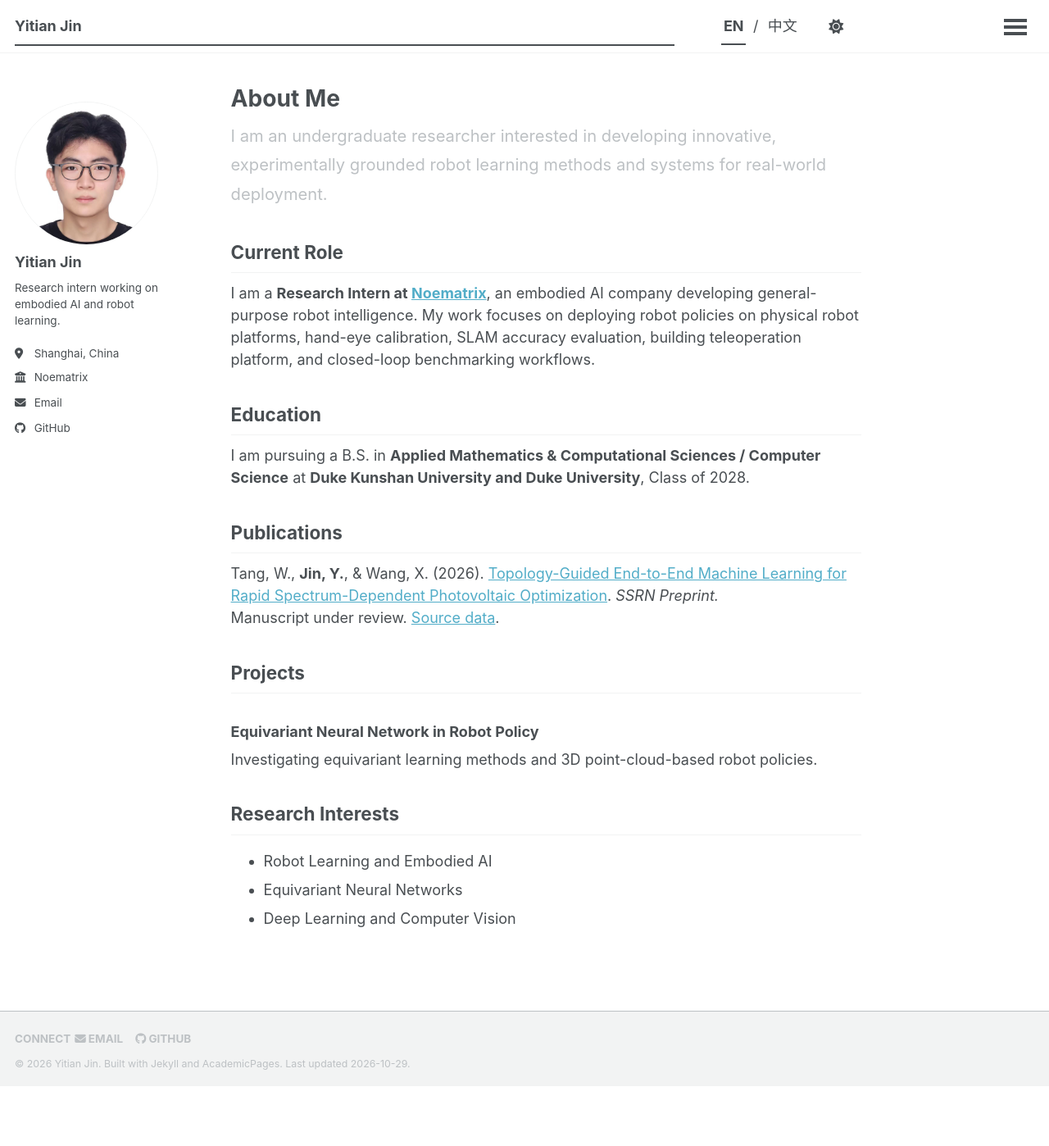
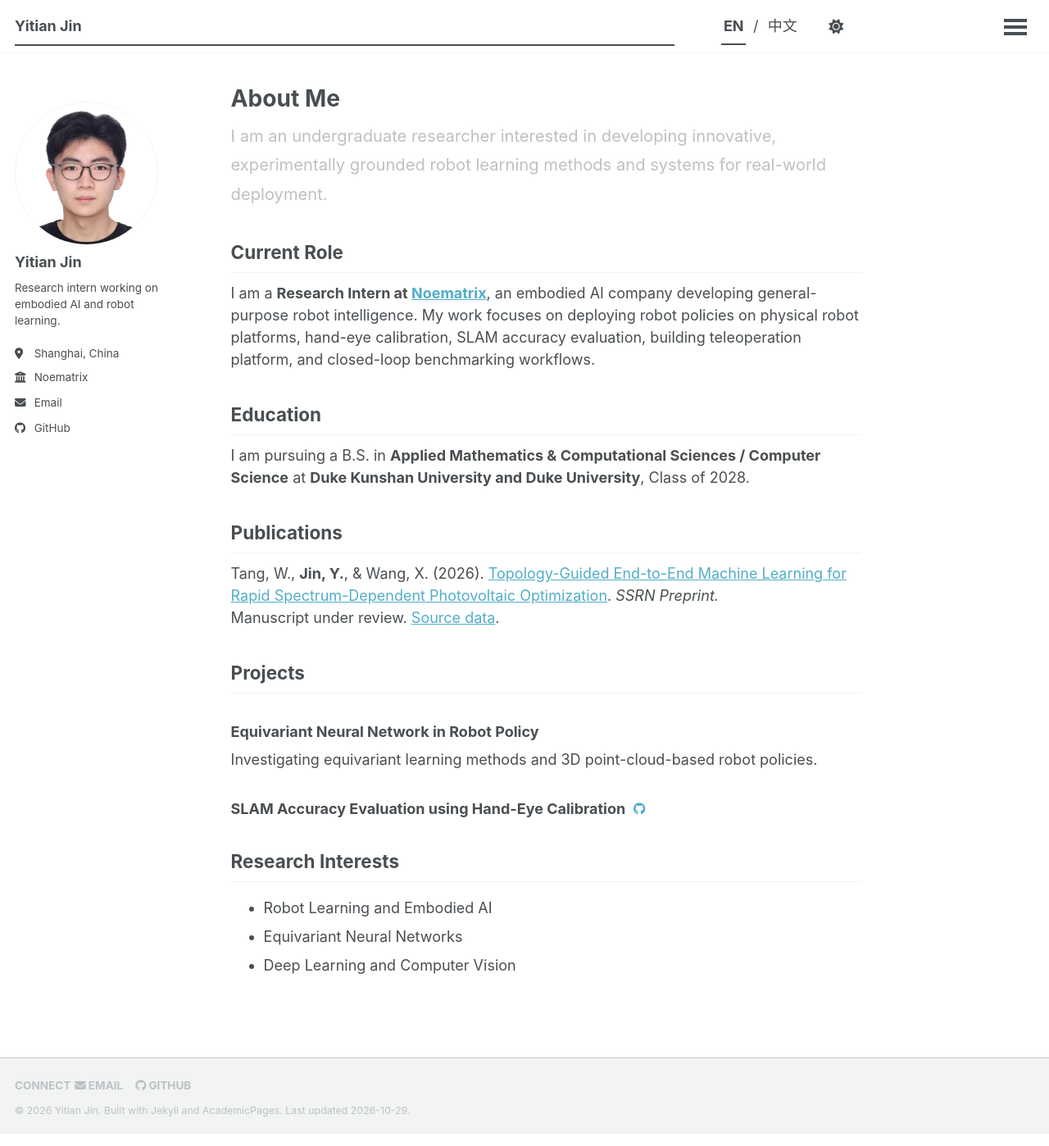
Before and after one commit to yj244-jyt/yj244-jyt.github.io, a Jekyll site: the page built from _pages/about.md, in a window 1280 px wide and 1398 px high. Shown: the whole window at 82% size. Built offline with Jekyll 4.4.1, drawn with Linux system fonts in a browser that asks for light colours; a script that is not in the unit is left out.

Commit message:
Add SLAM calibration evaluation project

```diff
--- a/_pages/about.md
+++ b/_pages/about.md
@@ -29,6 +29,8 @@ Tang, W., <strong class="publication-author">Jin, Y.</strong>, & Wang, X. (2026)
 
 Investigating equivariant learning methods and 3D point-cloud-based robot policies.
 
+### SLAM Accuracy Evaluation using Hand-Eye Calibration <a class="project-github-link" href="https://github.com/yj244-jyt/ego-robot-calibration-public" title="View project on GitHub" aria-label="View SLAM Accuracy Evaluation using Hand-Eye Calibration on GitHub"><i class="fab fa-github" aria-hidden="true"></i></a>
+
 ## Research Interests
 
 - Robot Learning and Embodied AI
--- a/assets/css/main.scss
+++ b/assets/css/main.scss
@@ -112,6 +112,14 @@
   margin-bottom: 0.45rem;
 }
 
+.project-github-link {
+  display: inline-block;
+  margin-left: 0.3rem;
+  font-size: 0.82em;
+  line-height: 1;
+  vertical-align: middle;
+}
+
 .publication-author {
   font-weight: 700;
 }
```
Also changed, not shown: _pages/zh.md (+2 -0 lines).
